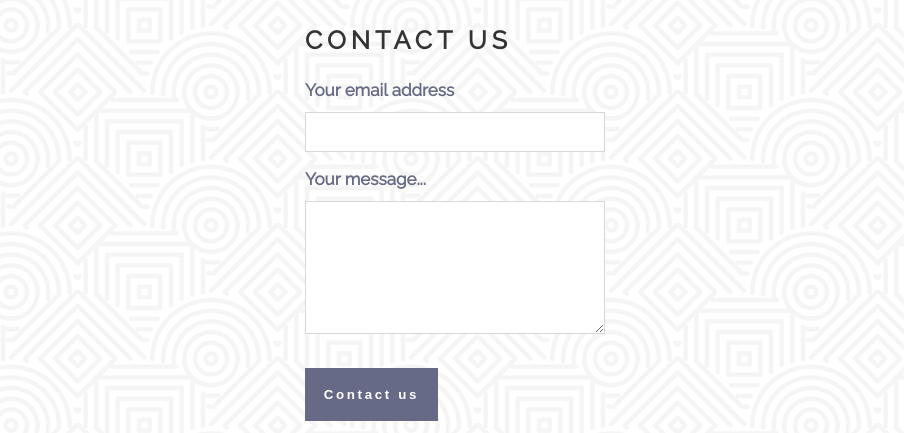
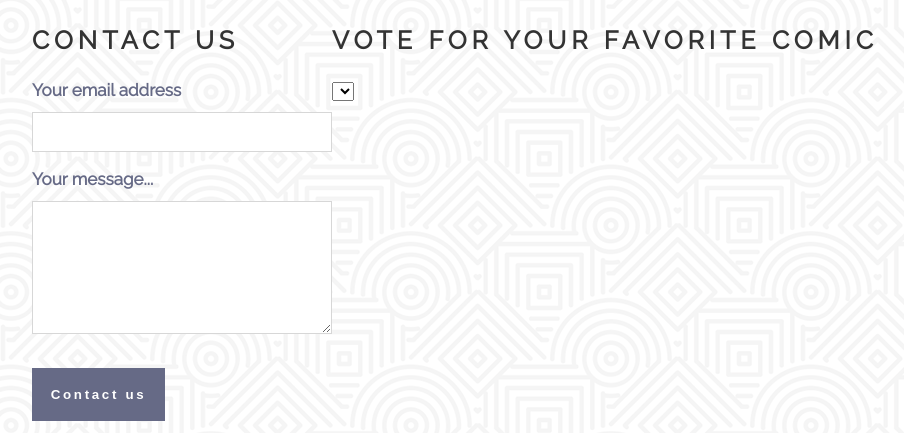
Before and after one commit to Chibi97/Striparnica, a PHP site: page /index.php?page=contact in a window 1280 px wide. Shown: the part 84-517 px from the top of the page, without its empty margins (185-1089 px from the left). Run offline with PHP 8.4, Linux system fonts and the light colour scheme; data that the repository does not hold is empty; a stand-in replaces the project's code that opens the database connection; some libraries are stand-ins or nearby versions.

Commit message:
fix a typo

```diff
--- a/public/ajax/comics.php
+++ b/public/ajax/comics.php
@@ -27,7 +27,7 @@
   JOIN comics_sub_filters cf ON c.id = cf.id_comic";
 
   if(isset($_POST['ids'])) {
-    $ids = $_P7OST['ids'];
+    $ids = $_POST['ids'];
     $page = 1;
     if(isset($_POST['page'])) {
       $page = $_POST['page'];
--- a/public/views/contact.php
+++ b/public/views/contact.php
@@ -16,5 +16,10 @@
     <button class='change-btn' name='contact'>Contact us</button>
   </form>
 
+  <div class='vote'>
+    <h1>Vote for your favorite comic</h1>
+    <select name='vote'>
 
+    </select>
+  </div>
 </div>
```
